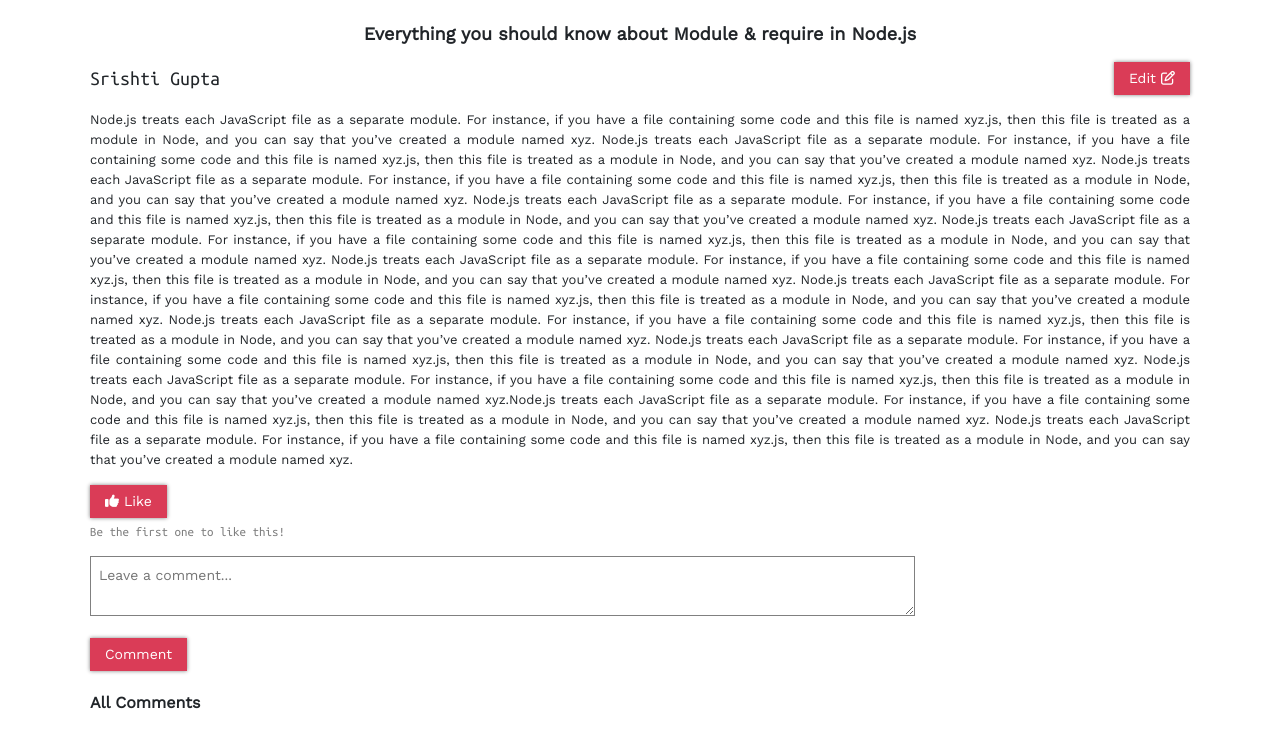
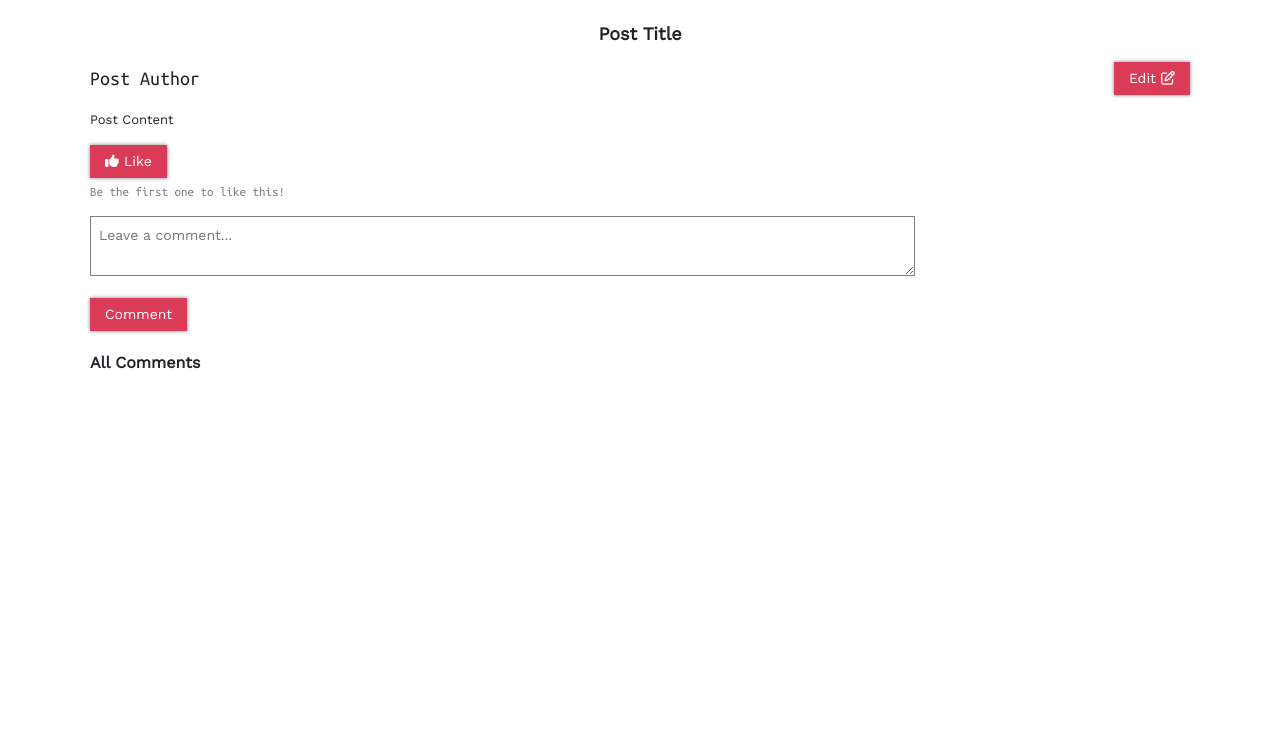
Before and after one commit to SreedharPitta/Scribbler, a plain HTML site: page html/post.html in a window 1280 px wide. Shown: the part 64-812 px from the top of the page. Drawn offline with nearby package versions, Linux system fonts and the light colour scheme; a web font is replaced by a local one.

Commit message:
Changes to display dynamically fetched post details from postlists page

```diff
--- a/html/post.html
+++ b/html/post.html
@@ -22,35 +22,13 @@
           </div>
     </header>
     <div class="container">
-        <div class="post-title col-12" id="postTitle">Everything you should know about Module & require in Node.js</div>
+        <div class="post-title col-12" id="postTitle">Post Title</div>
         <div class="post-author-info col-12">
-            <div class="post-author col-6">Srishti Gupta</div>
+            <div class="post-author col-6" id="postAuthor">Post Author</div>
             <div class="post-edit-holder col-6"><span class="post-edit-btn" id="editPostBtn" onclick="editUserPost();">Edit<i class="fa fa-edit"></i></span><span class="post-save-btn" id="savePostBtn" onclick="saveUserPost();">Save<i class="fa fa-save"></i></span></div>
         </div>
         <div class="col-12 post-content" id="postContent">
-          Node.js treats each JavaScript file as a separate module. For instance, if you have a file containing some code and this file is named xyz.js, then this file is treated as a module in Node, and you can say that you’ve created a module
-          named xyz.
-          Node.js treats each JavaScript file as a separate module. For instance, if you have a file containing some code and this file is named xyz.js, then this file is treated as a module in Node, and you can say that you’ve created a module
-          named xyz.
-          Node.js treats each JavaScript file as a separate module. For instance, if you have a file containing some code and this file is named xyz.js, then this file is treated as a module in Node, and you can say that you’ve created a module
-          named xyz.
-          Node.js treats each JavaScript file as a separate module. For instance, if you have a file containing some code and this file is named xyz.js, then this file is treated as a module in Node, and you can say that you’ve created a module
-          named xyz.
-          Node.js treats each JavaScript file as a separate module. For instance, if you have a file containing some code and this file is named xyz.js, then this file is treated as a module in Node, and you can say that you’ve created a module
-          named xyz.
-          Node.js treats each JavaScript file as a separate module. For instance, if you have a file containing some code and this file is named xyz.js, then this file is treated as a module in Node, and you can say that you’ve created a module
-          named xyz.
-          Node.js treats each JavaScript file as a separate module. For instance, if you have a file containing some code and this file is named xyz.js, then this file is treated as a module in Node, and you can say that you’ve created a module
-          named xyz.
-          Node.js treats each JavaScript file as a separate module. For instance, if you have a file containing some code and this file is named xyz.js, then this file is treated as a module in Node, and you can say that you’ve created a module
-          named xyz.
-          Node.js treats each JavaScript file as a separate module. For instance, if you have a file containing some code and this file is named xyz.js, then this file is treated as a module in Node, and you can say that you’ve created a module
-          named xyz.
-          Node.js treats each JavaScript file as a separate module. For instance, if you have a file containing some code and this file is named xyz.js, then this file is treated as a module in Node, and you can say that you’ve created a module
-          named xyz.Node.js treats each JavaScript file as a separate module. For instance, if you have a file containing some code and this file is named xyz.js, then this file is treated as a module in Node, and you can say that you’ve created a module
-          named xyz.
-          Node.js treats each JavaScript file as a separate module. For instance, if you have a file containing some code and this file is named xyz.js, then this file is treated as a module in Node, and you can say that you’ve created a module
-          named xyz.
+          Post Content
         </div>
         <div class="post-like-holder col-12">
           <span class="post-like-btn" onclick="likePost();"><i class="fa fa-thumbs-up"></i><span id="postLikeLabel">Like</span></span>
--- a/scripts/post.js
+++ b/scripts/post.js
@@ -1,3 +1,19 @@
+window.onload = function () {
+    var url = document.location.href;
+    params = url.split('?')[1].split('&'),
+    data = {};
+    var tmp = "";
+for (var i = 0, l = params.length; i < l; i++) {
+     tmp = params[i].split('=');
+     data[tmp[0]] = tmp[1];
+}
+if(data.author && data.title && data.content){
+document.getElementById('postAuthor').innerHTML = atob(data.author);
+document.getElementById('postTitle').innerHTML = atob(data.title);
+document.getElementById('postContent').innerHTML = atob(data.content);
+}
+}
+
 var likeCount = 0;
 
 // Like Post Function
```
